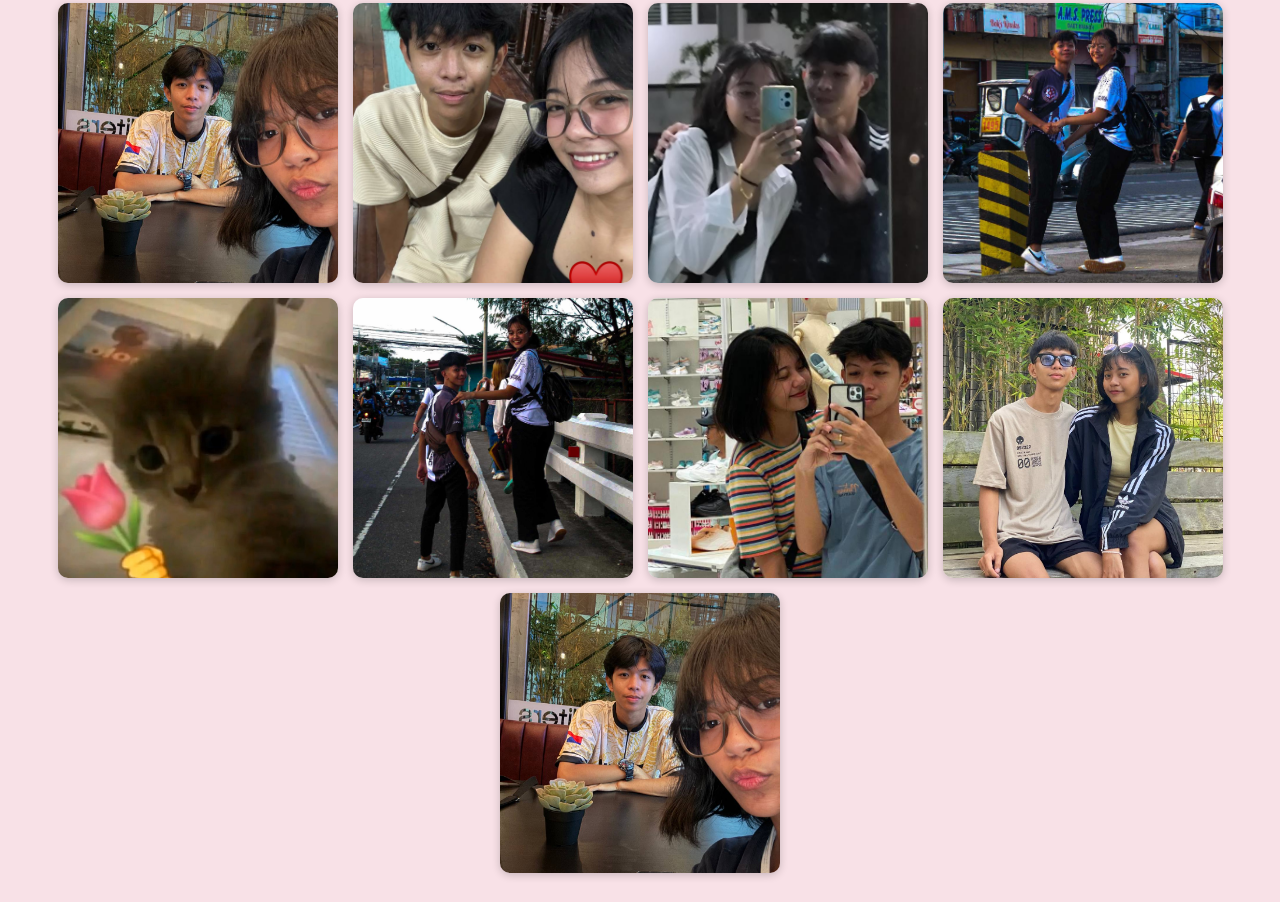
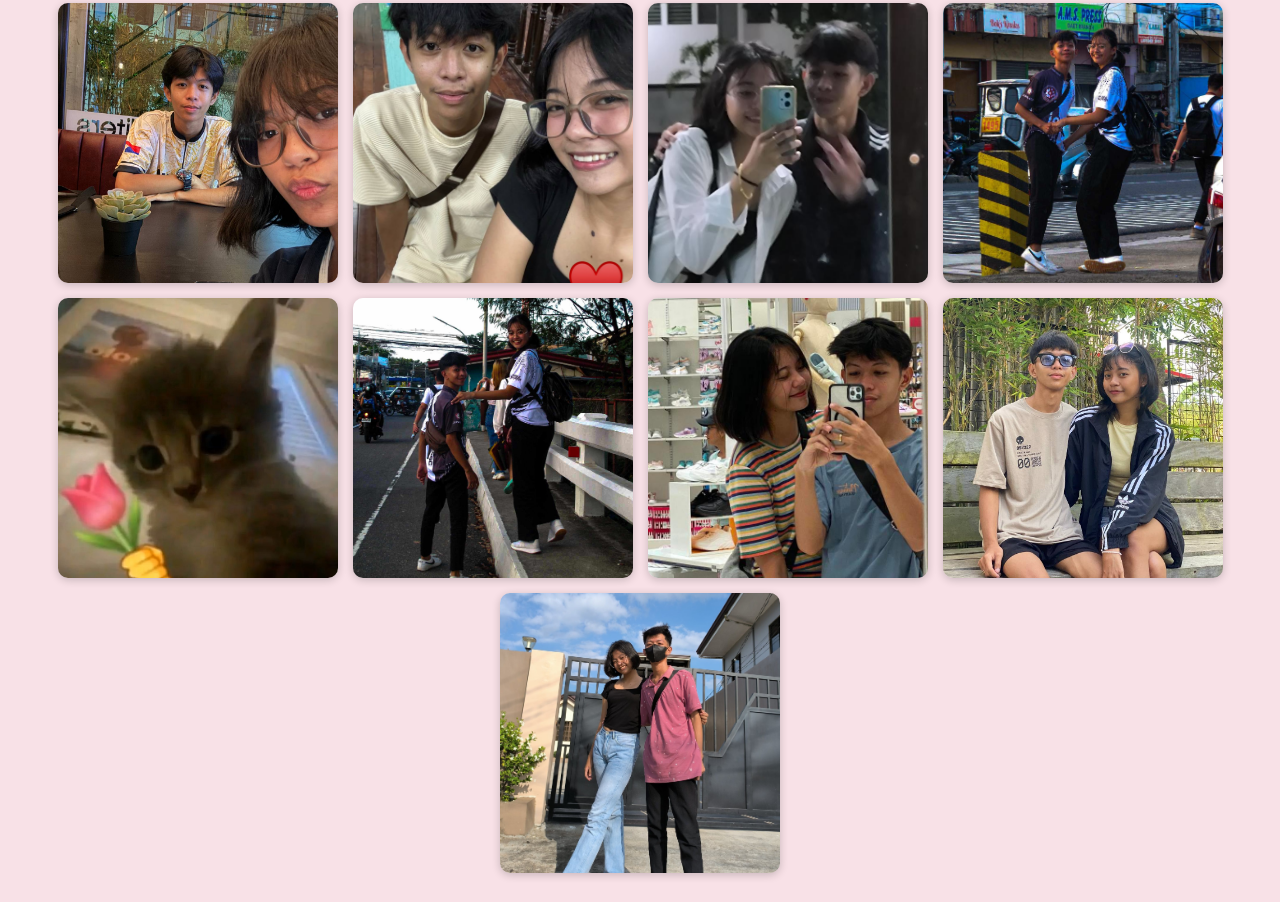
Before and after one commit to Drayvinnn/KIRBYANN, a plain HTML site: page nextpagee.html in a window 1280 px wide. Shown: the part 266-1168 px from the top of the page. Drawn offline with Linux system fonts and the light colour scheme.

Commit message:
Your update message

```diff
--- a/nextpagee.html
+++ b/nextpagee.html
@@ -240,7 +240,7 @@
       <img src="394834463_884138846398092_4729729923797315761_n.jpg" alt="Pic 6" />
       <img src="IMG_20240220_011647_422.jpg" alt="Pic 7" />
       <img src="-6100163530096491329_121.jpg" alt="Pic 8" />
-      <img src="-6244485391998631720_121.jpg" alt="Pic 9" />
+      <img src="b37ffb6e-f535-45c3-bb59-24dfe89204f1.jpg" alt="Pic 9" />
     </div>
 
     <div class="center-content">
```
Also changed, not shown: akshusifdjpadiasfas.png (renamed from Screenshot 2025-05-31 024705.png), b37ffb6e-f535-45c3-bb59-24dfe89204f1.jpg (added), 1 other file.
